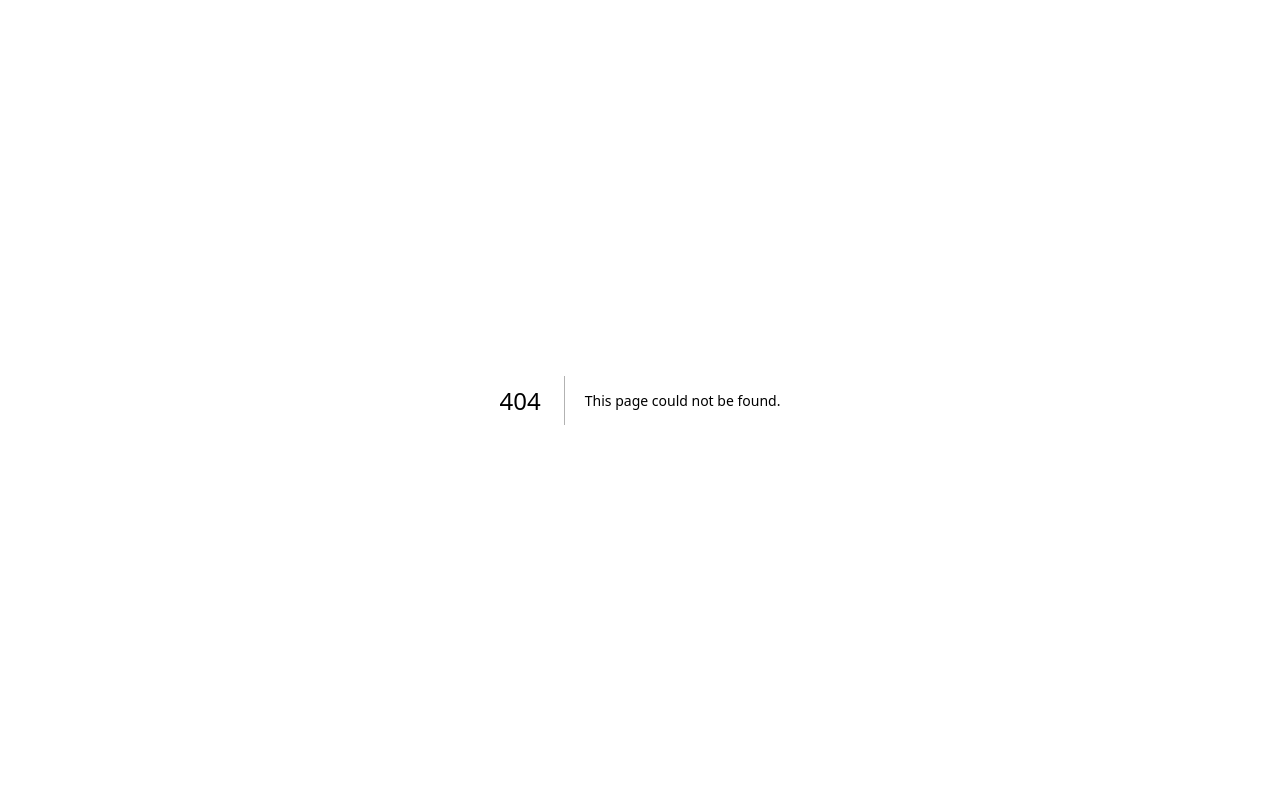
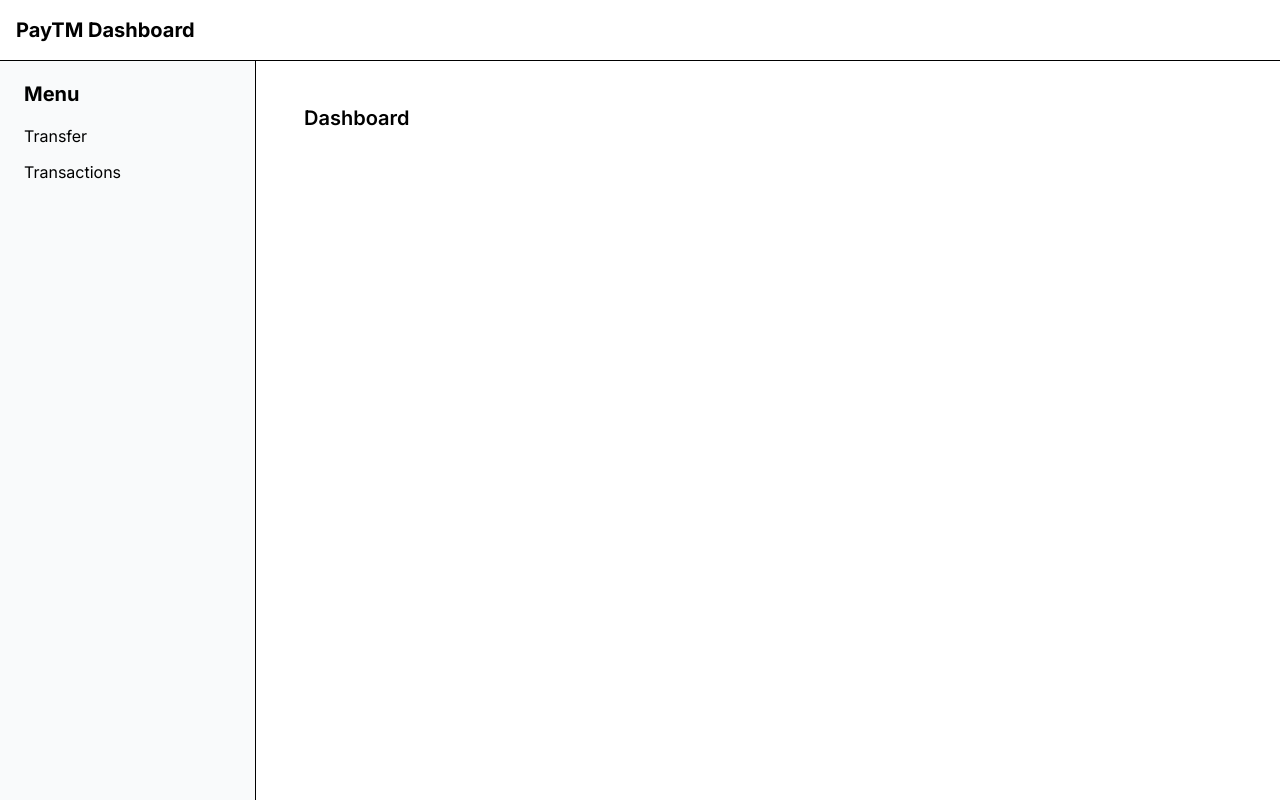
Before and after one commit to Abhinav2005-hub/paytm, a Next.js app in the folder apps/user-app/: page /dashboard in a window 1280 px wide. Before the commit this address had no page. Built offline with nearby package versions, Linux system fonts and the light colour scheme.

Commit message:
add dashboard

```diff
--- /dev/null
+++ b/apps/user-app/app/dashboard/layout.tsx
@@ -0,0 +1,37 @@
+"use client";
+
+import React from "react";
+import "../global.css";
+
+export default function DashboardLayout({
+  children,
+}: {
+  children: React.ReactNode;
+}) {
+  return (
+    <div className="flex">
+      {/* Top Header */}
+      <div className="fixed top-0 left-0 right-0 bg-white border-b p-4 z-10">
+        <h1 className="text-xl font-bold">PayTM Dashboard</h1>
+      </div>
+
+      {/* Sidebar */}
+      <div className="w-64 border-r h-screen p-6 bg-gray-50 pt-20 fixed left-0 top-0">
+        <h2 className="text-xl font-bold mb-4">Menu</h2>
+
+        <div className="flex flex-col gap-3">
+          <a href="/dashboard/transfer" className="hover:text-blue-500">
+            Transfer
+          </a>
+
+          <a href="/dashboard/transactions" className="hover:text-blue-500">
+            Transactions
+          </a>
+        </div>
+      </div>
+
+      {/* Page Content */}
+      <div className="flex-1 pt-20 ml-64 p-6">{children}</div>
+    </div>
+  );
+}
--- /dev/null
+++ b/apps/user-app/app/dashboard/page.tsx
@@ -0,0 +1,10 @@
+"use client"
+import React from "react";
+
+export default function DashboardPage() {
+  return (
+    <div className="p-6">
+      <h1 className="text-xl font-semibold">Dashboard</h1>
+    </div>
+  );
+}
--- /dev/null
+++ b/apps/user-app/app/dashboard/transactions/page.tsx
@@ -0,0 +1,10 @@
+"use client"
+import React from "react";
+
+export default function TransactionsPage() {
+  return (
+    <div className="p-6">
+      <h1 className="text-xl font-semibold">Transactions</h1>
+    </div>
+  );
+}
--- /dev/null
+++ b/apps/user-app/app/dashboard/transfer/page.tsx
@@ -0,0 +1,10 @@
+"use client";
+import React from "react";
+
+export default function TransferPage() {
+  return (
+    <div className="p-6">
+      <h1 className="text-xl font-semibold">Transfer</h1>
+    </div>
+  );
+}
```
